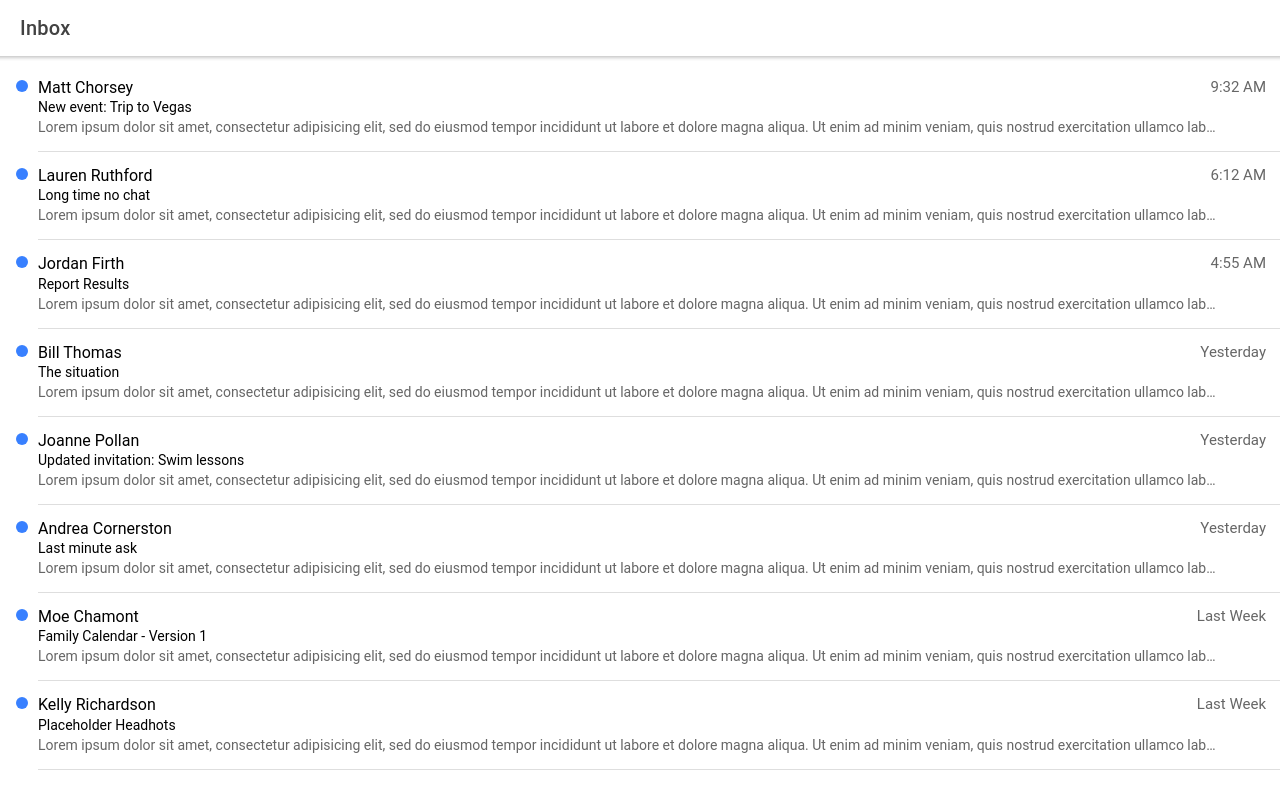
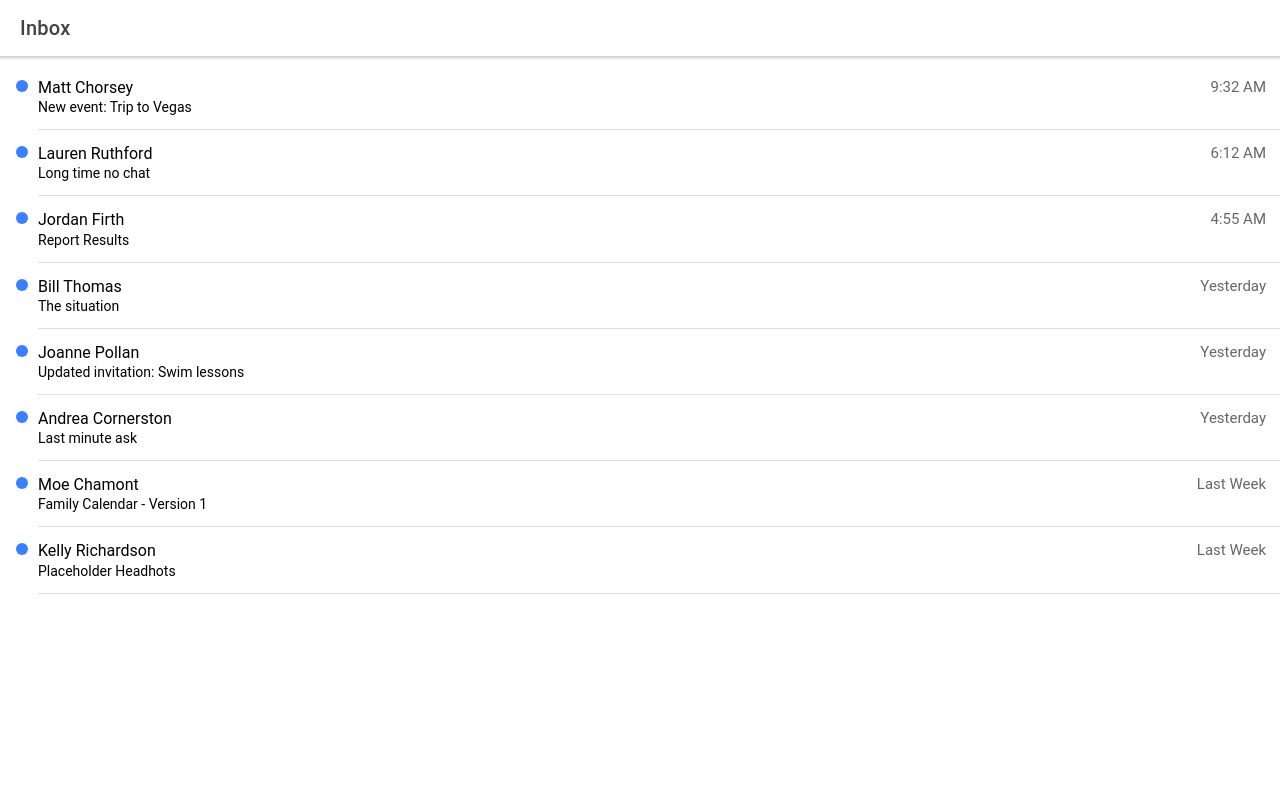
Before and after one commit to flaviocopes/ionic-project-weight, a React (Create React App) app: page /home in a window 1280 px wide. Shown: the top 792 px of the page. Built offline with nearby package versions, Linux system fonts and the light colour scheme.

Commit message:
Update App.tsx

```diff
--- a/src/components/MessageListItem.tsx
+++ b/src/components/MessageListItem.tsx
@@ -1,34 +1,52 @@
-import React from 'react';
+import React from 'react'
 import {
   IonItem,
   IonLabel,
-  IonNote
-  } from '@ionic/react';
-import { Message } from '../data/messages';
-import './MessageListItem.css';
+  IonNote,
+  IonItemSliding,
+  IonItemOptions,
+  IonItemOption,
+} from '@ionic/react'
+import { Message } from '../data/messages'
+import './MessageListItem.css'
 
 interface MessageListItemProps {
-  message: Message;
+  message: Message,
+  setMessages: Function,
+  messages: Array<Message>
 }
 
-const MessageListItem: React.FC<MessageListItemProps> = ({ message }) => {
+const MessageListItem: React.FC<MessageListItemProps> = ({ message, setMessages, messages }) => {
+  const removeItem = (message: Message) => {
+    console.log(message)
+    setMessages(messages.filter(item => item.id !== message.id))
+  }
+
   return (
-    <IonItem routerLink={`/message/${message.id}`} detail={false}>
-      <div slot="start" className="dot dot-unread"></div>
-      <IonLabel className="ion-text-wrap">
+    <IonItemSliding>
+      <IonItemOptions side='end'>
+        <IonItemOption
+          color='danger'
+          expandable
+          onClick={() => removeItem(message)}
+        >
+          Delete
+        </IonItemOption>
+      </IonItemOptions>
+      <IonItem detail={false}>
+        <div slot='start' className='dot dot-unread'></div>
+        <IonLabel className='ion-text-wrap'>
           <h2>
             {message.fromName}
-          <span className="date">
+            <span className='date'>
               <IonNote>{message.date}</IonNote>
             </span>
           </h2>
           <h3>{message.subject}</h3>
-        <p>
-          Lorem ipsum dolor sit amet, consectetur adipisicing elit, sed do eiusmod tempor incididunt ut labore et dolore magna aliqua. Ut enim ad minim veniam, quis nostrud exercitation ullamco laboris nisi ut aliquip ex ea commodo consequat. Duis aute irure dolor in reprehenderit in voluptate velit esse cillum dolore eu fugiat nulla pariatur. Excepteur sint occaecat cupidatat non proident, sunt in culpa qui officia deserunt mollit anim id est laborum.
-        </p>
         </IonLabel>
       </IonItem>
-  );
-};
+    </IonItemSliding>
+  )
+}
 
-export default MessageListItem;
+export default MessageListItem
--- a/src/pages/Home.tsx
+++ b/src/pages/Home.tsx
@@ -1,6 +1,6 @@
-import MessageListItem from '../components/MessageListItem';
-import React, { useState } from 'react';
-import { Message, getMessages } from '../data/messages';
+import MessageListItem from '../components/MessageListItem'
+import React, { useState } from 'react'
+import { Message, getMessages } from '../data/messages'
 import {
   IonContent,
   IonHeader,
@@ -10,51 +10,50 @@ import {
   IonRefresherContent,
   IonTitle,
   IonToolbar,
-  useIonViewWillEnter
-} from '@ionic/react';
-import './Home.css';
+  useIonViewWillEnter,
+} from '@ionic/react'
+import './Home.css'
 
 const Home: React.FC = () => {
-
-  const [messages, setMessages] = useState<Message[]>([]);
+  const [messages, setMessages] = useState<Message[]>([])
 
   useIonViewWillEnter(() => {
-    const msgs = getMessages();
-    setMessages(msgs);
-  });
+    const msgs = getMessages()
+    setMessages(msgs)
+  })
 
   const refresh = (e: CustomEvent) => {
     setTimeout(() => {
-      e.detail.complete();
-    }, 3000);
-  };
+      e.detail.complete()
+    }, 3000)
+  }
 
   return (
-    <IonPage id="home-page">
+    <IonPage id='home-page'>
       <IonHeader>
         <IonToolbar>
           <IonTitle>Inbox</IonTitle>
         </IonToolbar>
       </IonHeader>
       <IonContent fullscreen>
-        <IonRefresher slot="fixed" onIonRefresh={refresh}>
+        <IonRefresher slot='fixed' onIonRefresh={refresh}>
           <IonRefresherContent></IonRefresherContent>
         </IonRefresher>
 
-        <IonHeader collapse="condense">
+        <IonHeader collapse='condense'>
           <IonToolbar>
-            <IonTitle size="large">
-              Inbox
-            </IonTitle>
+            <IonTitle size='large'>Inbox</IonTitle>
           </IonToolbar>
         </IonHeader>
 
         <IonList>
-          {messages.map(m => <MessageListItem key={m.id} message={m} />)}
+          {messages.map((m) => (
+            <MessageListItem key={m.id} message={m} setMessages={setMessages} messages={messages} />
+          ))}
         </IonList>
       </IonContent>
     </IonPage>
-  );
-};
+  )
+}
 
-export default Home;
+export default Home
```
Lines whose indentation alone changed are shown as unchanged.
